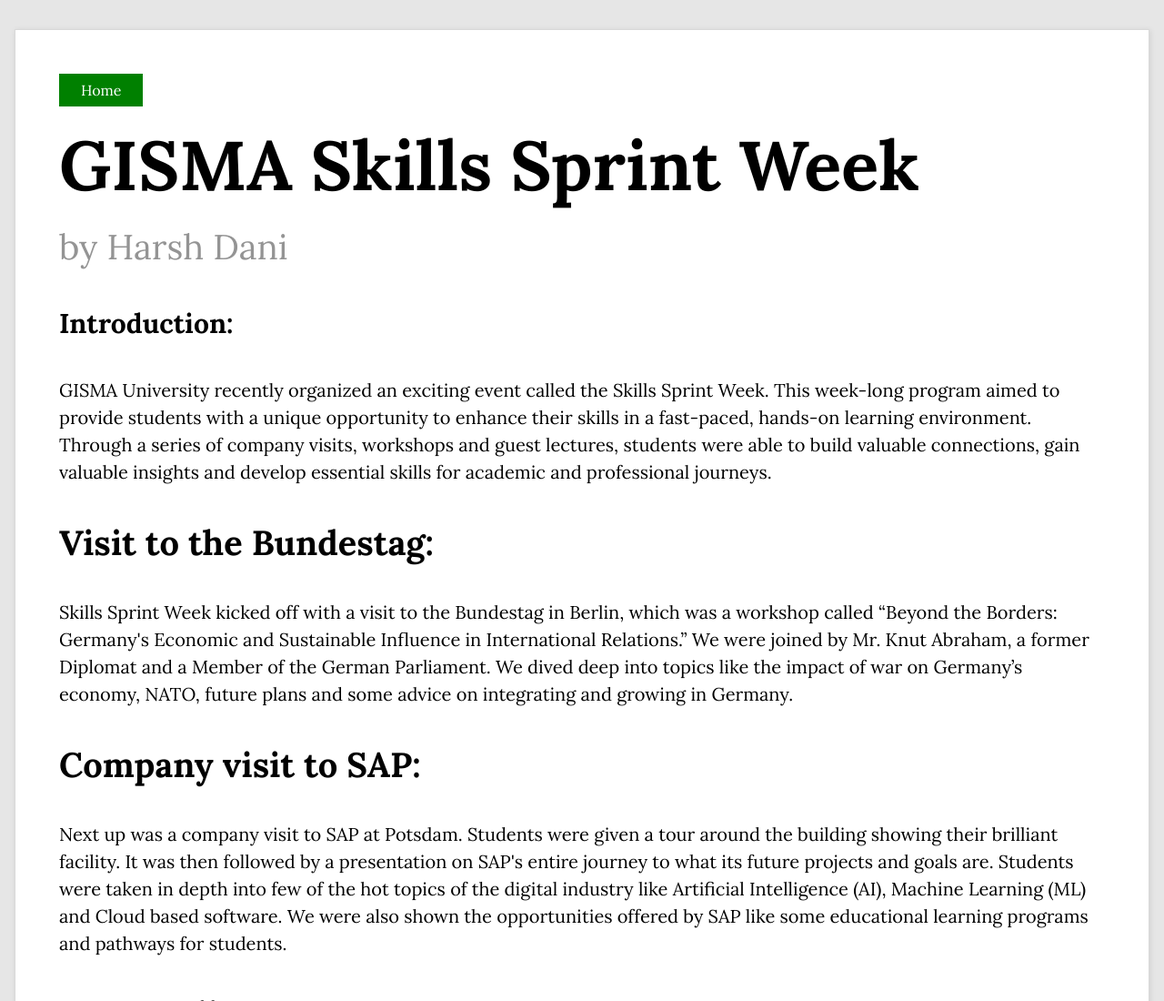
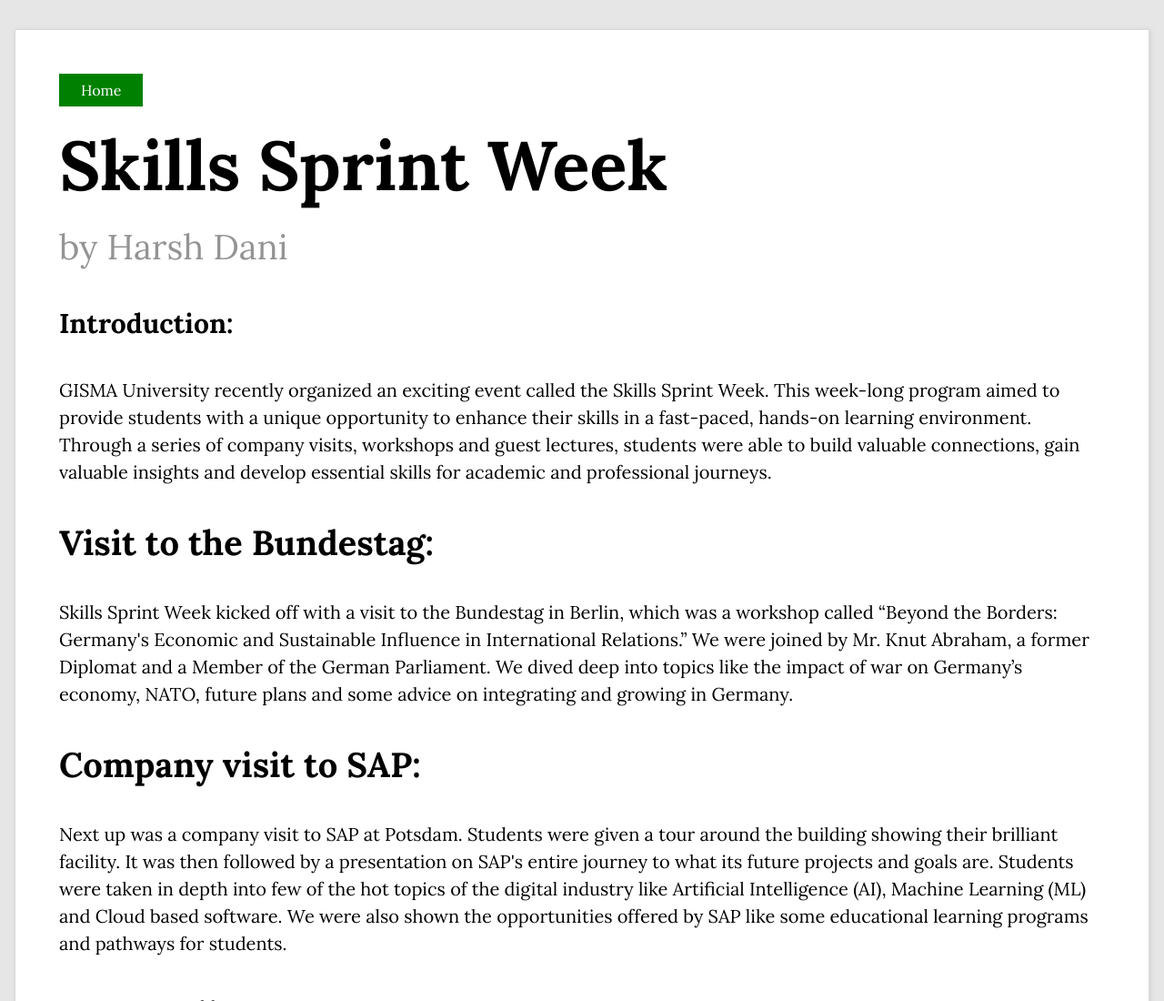
Before and after one commit to SerhiiYahdzhyiev/collaborate-blog, a plain HTML site: page articles/sprintweek.html in a window 1280 px wide. Shown: the top 1100 px of the page at 91% size. Drawn offline with Linux system fonts and the light colour scheme.

Commit message:
Update sprintweek.html
Updated my artictle title

```diff
--- a/articles/sprintweek.html
+++ b/articles/sprintweek.html
@@ -1,7 +1,7 @@
 <!DOCTYPE html>
 <html lang="en">
   <head>
-    <title>The Colaboration Blog | GISMA Skills Sprint Week</title>
+    <title>The Colaboration Blog | Skills Sprint Week</title>
     <meta charset="UTF-8" />
     <meta name="viewport" content="width=device-width, initial-scale=1" />
     <link href="../styles.css" rel="stylesheet" />
@@ -12,7 +12,7 @@
       <article>
         <a href="/">Home</a>
         <div class="article-header">
-          <h2 class="title">GISMA Skills Sprint Week</h2>
+          <h2 class="title">Skills Sprint Week</h2>
           <h3 class="author">by Harsh Dani</h3>
         </div>
         <div class="article-body">
```
